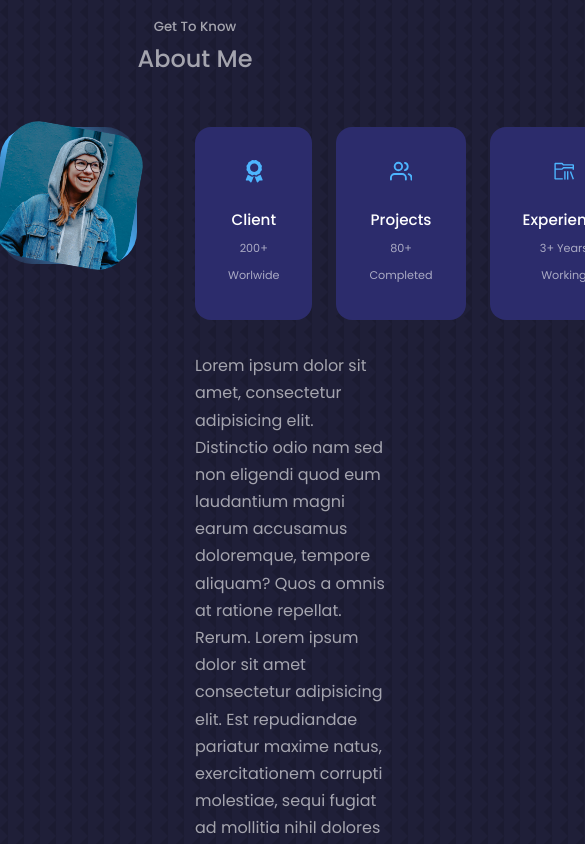
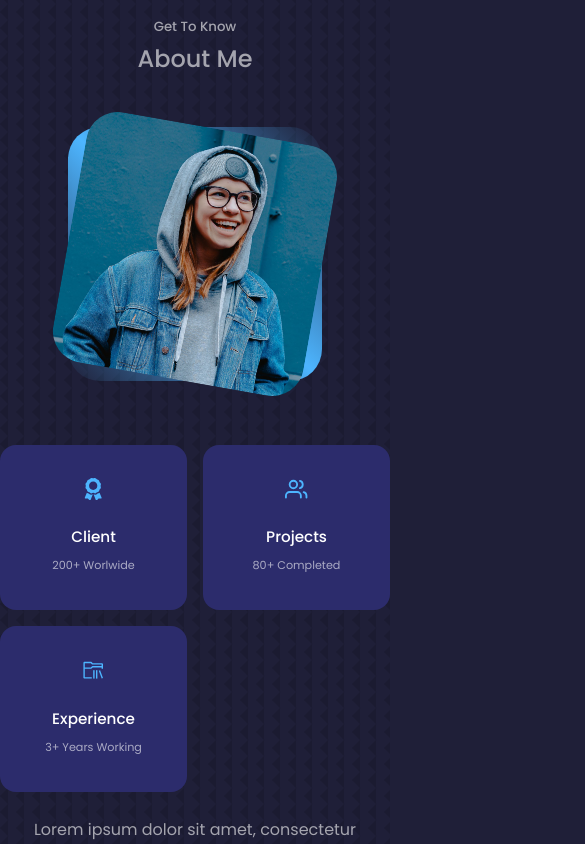
Before and after one commit to mervebilgin/PersonalWebsite, a React (Create React App) app: page / in a window 390 px wide. Shown: the part 860-1704 px from the top of the page, 585 px wide, since content can reach past the window. Built offline with nearby package versions, Linux system fonts and the light colour scheme.

Commit message:
Create about component responsive design

```diff
--- a/src/components/about/about.css
+++ b/src/components/about/about.css
@@ -69,3 +69,42 @@
     margin: 2rem 0 2.6rem;
     color: var(--color-light);
 }
+
+  /* *******  Medium Devices  ********** */
+  @media screen and (max-width: 1024px) {
+    .about_container {
+        grid-template-columns: 1fr;
+        gap: 0;
+    }
+
+    .about_me {
+        width: 50%;
+        margin: 2rem auto 4rem;
+    }
+
+    .about_content {
+        margin: 1rem 0 1.5rem;
+    }
+}
+
+  /* *******  Snall Devices  ********** */
+@media screen and (max-width: 600px) {
+    .about_me {
+        width: 65%;
+        margin: 0 auto 3rem;
+    }
+
+    .about_cards {
+        grid-template-columns: 1fr 1fr;
+        gap: 1rem;
+    }
+
+    .about_content {
+        text-align: center;
+    }
+
+    .about_content p {
+        margin: 1.5rem 0;
+    }
+
+}
```
